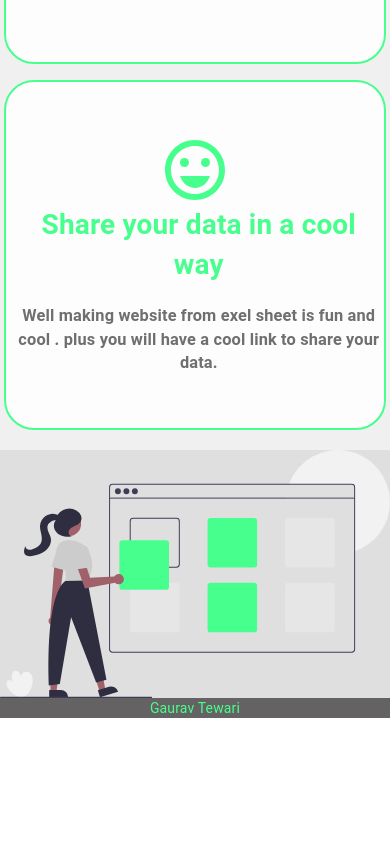
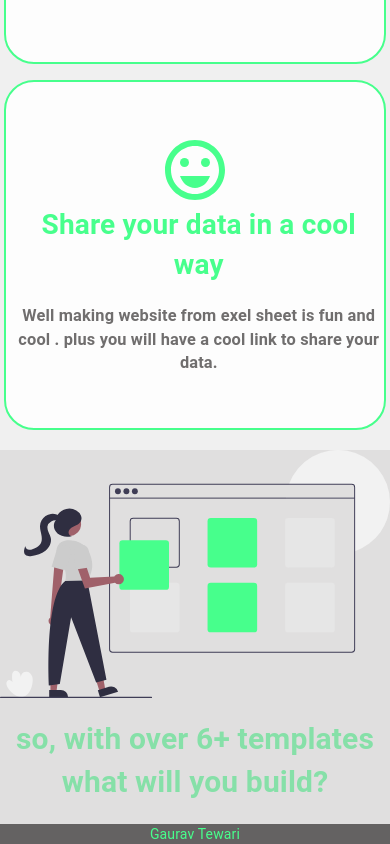
Before and after one commit to tewarig/SiteSheet, a React (Create React App) app: page / in a window 390 px wide. Shown: the part 1512-2356 px from the top of the page. Before the commit the page ends 2230 px from the top, so only its background shows below. Built offline with nearby package versions, Linux system fonts and the light colour scheme.

Commit message:
home page css fix

```diff
--- a/src/comp/feature-banner/banner.css
+++ b/src/comp/feature-banner/banner.css
@@ -34,6 +34,6 @@
     color: #86e0a8;
     font-weight: 600;
     align-self: center;
-    font-size: 0px;
+    font-size: 30px;
   }
 }
```
